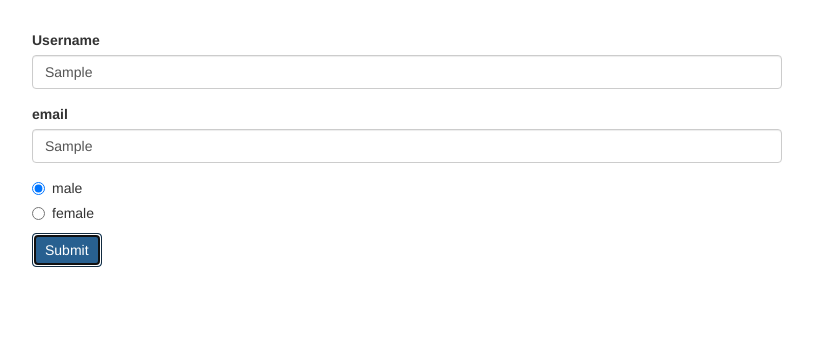
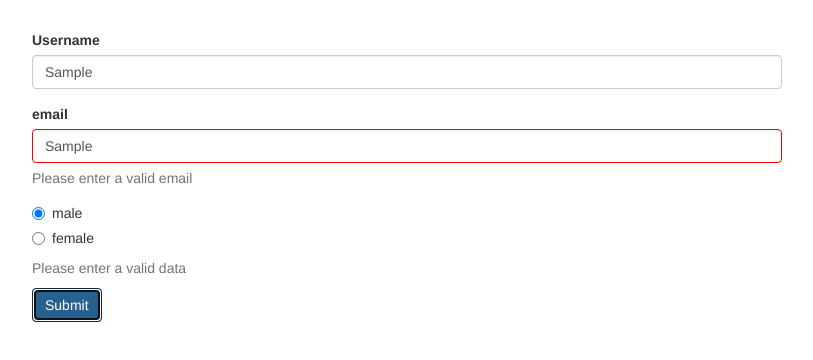
Before and after one commit to somiss14/forms-reactive-start, an Angular app: page / in a window 1280 px wide. Both pictures are taken after typing "Sample", "Sample" into the empty fields and a click on the button "Submit". Shown: the top 360 px of the page, without its empty margins (233-1046 px from the left). Built offline with nearby package versions, Linux system fonts and the light colour scheme.

Commit message:
lesson 210

```diff
--- a/src/app/app.component.css
+++ b/src/app/app.component.css
@@ -1,3 +1,7 @@
 .container {
   margin-top: 30px;
 }
+
+input.ng-invalid.ng-touched {
+  border: 1px solid red;
+}
--- a/src/app/app.component.html
+++ b/src/app/app.component.html
@@ -1,7 +1,7 @@
 <div class="container">
   <div class="row">
     <div class="col-xs-12 col-sm-10 col-md-8 col-sm-offset-1 col-md-offset-2">
-      <form [formGroup]="signupForm">
+      <form [formGroup]="signupForm" (ngSubmit)="onSubmit()">
         <div class="form-group">
           <label for="username">Username</label>
           <input
@@ -9,6 +9,7 @@
             id="username"
             formControlName="username"
             class="form-control">
+          <span *ngIf="!signupForm.get('username').valid && signupForm.get('username').touched" class="help-block">Please enter a valid username</span>
         </div>
         <div class="form-group">
           <label for="email">email</label>
@@ -17,6 +18,7 @@
             id="email"
             formControlName="email"
             class="form-control">
+          <span *ngIf="!signupForm.get('email').valid && signupForm.get('email').touched" class="help-block">Please enter a valid email</span>
         </div>
         <div class="radio" *ngFor="let gender of genders">
           <label>
@@ -26,6 +28,7 @@
               [value]="gender">{{ gender }}
           </label>
         </div>
+        <span *ngIf="!signupForm.valid && signupForm.touched" class="help-block">Please enter a valid data</span>
         <button class="btn btn-primary" type="submit">Submit</button>
       </form>
     </div>
--- a/src/app/app.component.ts
+++ b/src/app/app.component.ts
@@ -1,5 +1,5 @@
 import {Component, OnInit} from '@angular/core';
-import {FormControl, FormGroup} from "@angular/forms";
+import {FormControl, FormGroup, Validators} from "@angular/forms";
 
 @Component({
   selector: 'app-root',
@@ -12,9 +12,13 @@
 
   ngOnInit() {
     this.signupForm = new FormGroup({
-      'username': new FormControl(null),
-      'email': new FormControl(null),
+      'username': new FormControl(null, Validators.required),
+      'email': new FormControl(null, [Validators.required, Validators.email]),
       'gender': new FormControl('male')
     })
   }
+
+  onSubmit() {
+    console.log(this.signupForm);
+  }
 }
```
